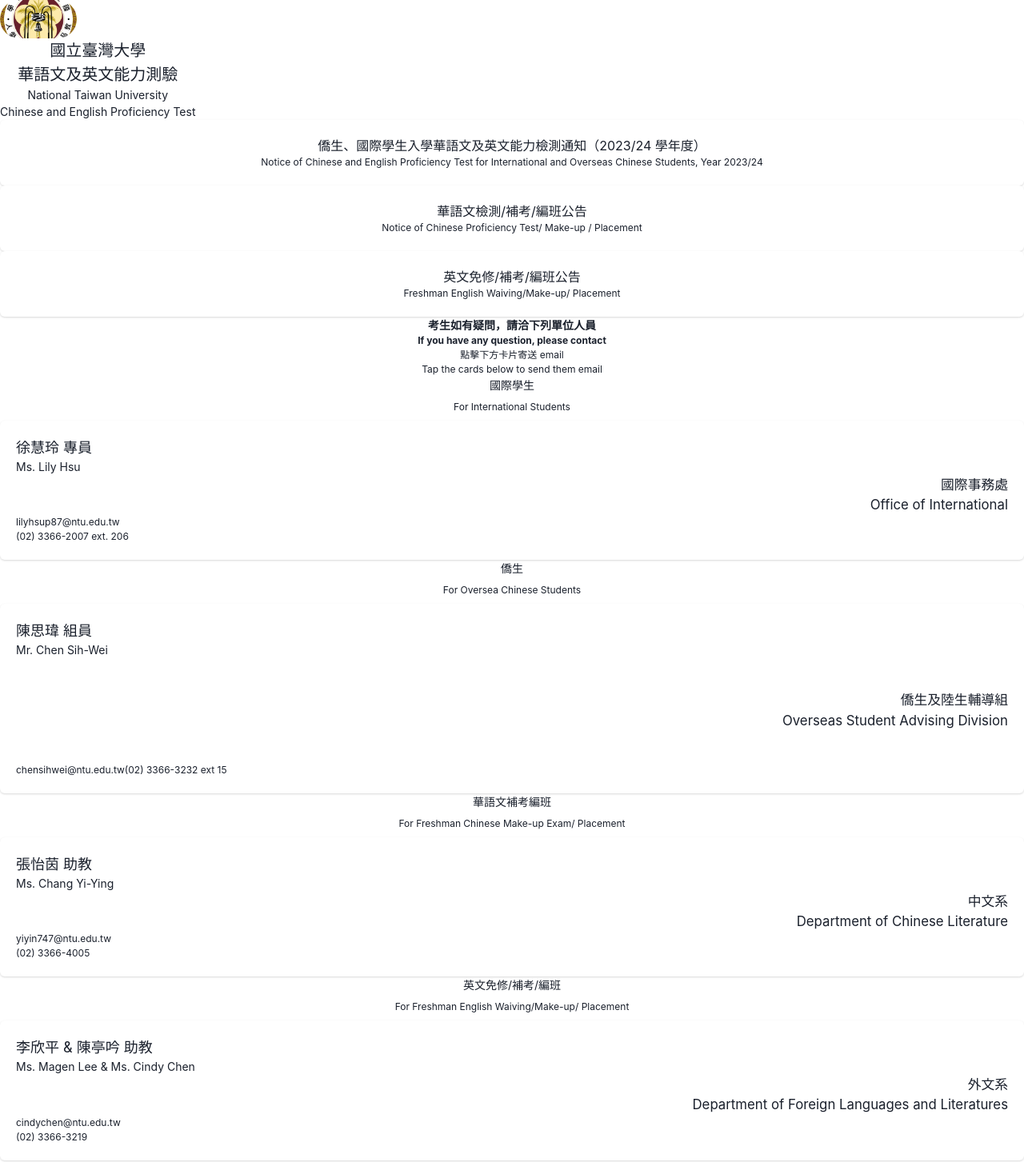
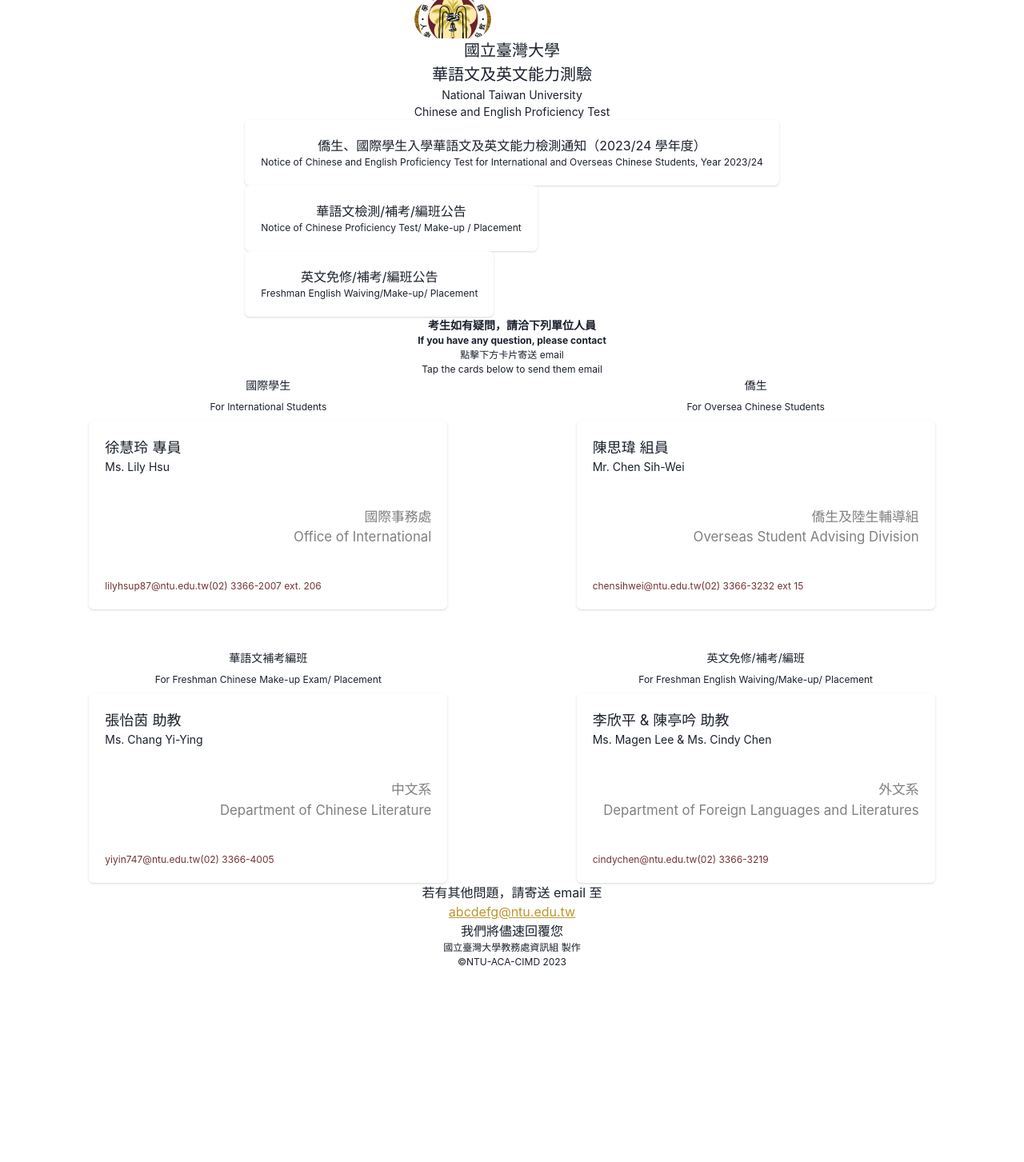
Before and after one commit to Sherrypei/Neo-HW, a React (Vite) app: page / in a window 1280 px wide. Shown: the top 1453 px of the page at 80% size. After the commit the page ends 1212 px from the top, so only its background shows below. Built offline with nearby package versions, Linux system fonts and the light colour scheme.

Commit message:
update info & announcement card

```diff
--- a/src/components/Card1.jsx
+++ /dev/null
@@ -1,32 +0,0 @@
-import {Card, CardBody, Stack, Text, Flex} from "@chakra-ui/react";
-
-
-const Card2 = () => {
-    return (
-        <Stack>
-            <Text align="center" fontSize="14px">
-                國際學生<br/>
-            </Text>
-            <Text align="center" fontSize="12px">
-                For International Students
-            </Text>
-            <Card>
-                <CardBody>
-                    <div>
-                        <Text fontSize="18px">徐慧玲 專員<br/></Text>
-                        <Text fontSize="14px">Ms. Lily Hsu</Text>
-                    </div>
-                    <Text align={"right"} fontSize="16.8px">國際事務處<br/>
-                        Office of International </Text>
-                    <div>
-                        <Text fontSize="12px">lilyhsup87@ntu.edu.tw<br/></Text>
-                        <Text fontSize="12px">(02) 3366-2007 ext. 206</Text>
-                    </div>
-
-                </CardBody>
-            </Card>
-        </Stack>
-
-    )
-}
-export default Card2
--- a/src/components/Card2.jsx
+++ /dev/null
@@ -1,31 +0,0 @@
-import {Card, CardBody, Stack, Text, Flex, CardHeader, CardFooter} from "@chakra-ui/react";
-
-
-const Card2 = () => {
-    return (
-        <Stack>
-            <Text align="center" fontSize="14px">
-                僑生<br/>
-            </Text>
-            <Text align="center" fontSize="12px">
-                For Oversea Chinese Students
-            </Text>
-            <Card>
-                <CardHeader>
-                    <Text fontSize="18px">陳思瑋 組員<br/></Text>
-                    <Text fontSize="14px">Mr. Chen Sih-Wei</Text>
-                </CardHeader>
-                <CardBody>
-                    <Text align={"right"} fontSize="16.8px">僑生及陸生輔導組<br/>
-                        Overseas Student Advising Division</Text>
-                </CardBody>
-                <CardFooter>
-                    <Text fontSize="12px">chensihwei@ntu.edu.tw<br/></Text>
-                    <Text fontSize="12px">(02) 3366-3232 ext 15</Text>
-                </CardFooter>
-            </Card>
-        </Stack>
-
-    )
-}
-export default Card2
--- a/src/components/Card3.jsx
+++ /dev/null
@@ -1,32 +0,0 @@
-import {Card, CardBody, Stack, Text, Flex} from "@chakra-ui/react";
-
-const Card3 = () => {
-    return (
-        <Stack>
-            <Text align="center" fontSize="14px">
-                華語文補考編班<br/>
-            </Text>
-            <Text align="center" fontSize="12px">
-                For Freshman Chinese Make-up Exam/ Placement
-            </Text>
-            <Card>
-                <CardBody>
-                    <div>
-                        <Text fontSize="18px">張怡茵 助教<br/></Text>
-                        <Text fontSize="14px">Ms. Chang Yi-Ying</Text>
-                    </div>
-
-                    <Text align={"right"} fontSize="16.8px">中文系<br/>
-                        Department of Chinese Literature</Text>
-                    <div>
-                        <Text fontSize="12px">yiyin747@ntu.edu.tw<br/></Text>
-                        <Text fontSize="12px">(02) 3366-4005<br/></Text>
-                    </div>
-
-                </CardBody>
-            </Card>
-        </Stack>
-
-    )
-}
-export default Card3
--- a/src/components/Card4.jsx
+++ /dev/null
@@ -1,33 +0,0 @@
-import {Card, CardBody, Stack, Text, Flex} from "@chakra-ui/react";
-
-
-const Card4 = () => {
-    return (
-        <Stack>
-            <Text align="center" fontSize="14px">
-                英文免修/補考/編班<br/>
-            </Text>
-            <Text align="center" fontSize="12px">
-                For Freshman English Waiving/Make-up/ Placement
-            </Text>
-            <Card>
-                <CardBody>
-                    <div>
-                        <Text fontSize="18px">李欣平 & 陳亭吟 助教<br/></Text>
-                        <Text fontSize="14px">Ms. Magen Lee & Ms. Cindy Chen</Text>
-
-                    </div>
-                    <Text align={"right"} fontSize="16.8px">外文系<br/>
-                        Department of Foreign Languages and Literatures</Text>
-                    <div>
-                        <Text fontSize="12px">cindychen@ntu.edu.tw<br/></Text>
-                        <Text fontSize="12px">(02) 3366-3219<br/></Text>
-                    </div>
-
-                </CardBody>
-            </Card>
-        </Stack>
-
-    )
-}
-export default Card4
--- /dev/null
+++ b/src/components/SingleAnnouncement.jsx
@@ -0,0 +1,18 @@
+import {Card, CardBody, Text, Flex} from "@chakra-ui/react";
+import announcement from "@/data/Announcements.jsx";
+
+const SingleAnnouncement = ({info}) => {
+    const {zhTitle, enTitle} = info;
+    return (
+        <Flex w="100%" >
+            <Card>
+                <CardBody>
+                    <Text align="center" fontSize="16px">{zhTitle}</Text>
+                    <Text align="center" fontSize="12px">{enTitle}</Text>
+                </CardBody>
+            </Card>
+        </Flex>
+
+    )
+}
+export default SingleAnnouncement
--- a/src/components/SingleCard.jsx
+++ b/src/components/SingleCard.jsx
@@ -3,7 +3,7 @@
 const SingleCard = ({info}) => {
     const {zhTitle, enTitle, zhName, enName, zhUnit, enUnit, email, phone} = info;
     return (
-        <Stack>
+        <Stack w="35%" >
             <Text align="center" fontSize="14px">
                 {zhTitle}
             </Text>
@@ -13,11 +13,15 @@
             <Card>
                 <CardHeader>
                     <Text fontSize="18px">{zhName}</Text>
+
                     <Text fontSize="14px">{enName}</Text>
                 </CardHeader>
                 <CardBody>
-                    <Text align={"right"} fontSize="16.8px">{zhUnit}
-                        {enUnit}</Text>
+                    <Text align={"right"} fontSize="16.8px" color="#808080">{zhUnit}
+                        </Text>
+                    <Text align={"right"} fontSize="16.8px" color="#808080">
+                        {enUnit}
+                    </Text>
                 </CardBody>
                 <CardFooter>
                     <Text fontSize="12px" color="#733236">{email}</Text>
--- a/src/container/Announcement.jsx
+++ b/src/container/Announcement.jsx
@@ -1,15 +1,14 @@
-import Announcement1 from "@/components/Announcement1.jsx";
-import Announcement2 from "@/components/Announcement2.jsx";
-import Announcement3 from "@/components/Announcement3.jsx";
-import {SimpleGrid} from "@chakra-ui/react";
-const Announement = () => {
+import {Flex} from "@chakra-ui/react";
+import SingleAnnouncement from "@/components/SingleAnnouncement";
+import announcements from "@/data/Announcements";
+const Announcement = () => {
     return (
-        <SimpleGrid /*spacing={4} templateColumns='repeat(auto-fill, 500px)'*/>
-            <Announcement1/>
-            <Announcement2/>
-            <Announcement3/>
-        </SimpleGrid>
+        <Flex flexwrap="wrap" flexDir="column">
+            {announcements.map((info, idx) => (
+                <SingleAnnouncement key={idx} info={info}/>
+            ))}
+        </Flex>
     )
 }
 
-export default Announement
+export default Announcement
--- a/src/container/HomePage.jsx
+++ b/src/container/HomePage.jsx
@@ -6,12 +6,13 @@
 import Note2 from "@/components/Note2.jsx";
 import Footer from "@/components/Footer.jsx";
 import {Form} from "@chakra-ui/theme/components";
+import SingleAnnouncement from "@/components/SingleAnnouncement.jsx";
 
 
 
 const HomePage = () =>{
     return (
-        <Flex w="100vw" flexDir={"column"}>
+        <Flex w="100vw" flexDir={"column"} alignItems="center">
             <Header/>
             <Announcement/>
             <Note1/>
--- a/src/container/InfoCard.jsx
+++ b/src/container/InfoCard.jsx
@@ -1,17 +1,14 @@
-import Card1 from "@/components/Card1.jsx";
-import Card2 from "@/components/Card2.jsx";
-import Card3 from "@/components/Card3.jsx";
-import Card4 from "@/components/Card4.jsx";
-import {SimpleGrid} from "@chakra-ui/react";
+import {Flex} from "@chakra-ui/react";
+import SingleCard from "@/components/SingleCard.jsx";
+import infos from "@/data/Infos.jsx";
 const InfoCard = () => {
     return (
-    <SimpleGrid /*spacing={4} templateColumns='repeat(auto-fill, 500px)'*/>
-        <Card1/>
-        <Card2/>
-        <Card3/>
-        <Card4/>
-    </SimpleGrid>
-)
+        <Flex flexWrap="wrap" justifyContent="space-evenly" gap="50px">
+            {infos.map((info, idx) => (
+                <SingleCard key={idx} info={info}/>
+            ))}
+        </Flex>
+    )
 }
 
 export default InfoCard
--- a/src/data/Announcements.jsx
+++ b/src/data/Announcements.jsx
@@ -14,3 +14,4 @@
 
     }
 ]
+export default announcements
```
Also changed, not shown: src/components/announcement.jsx (deleted, +0 -15 lines).
